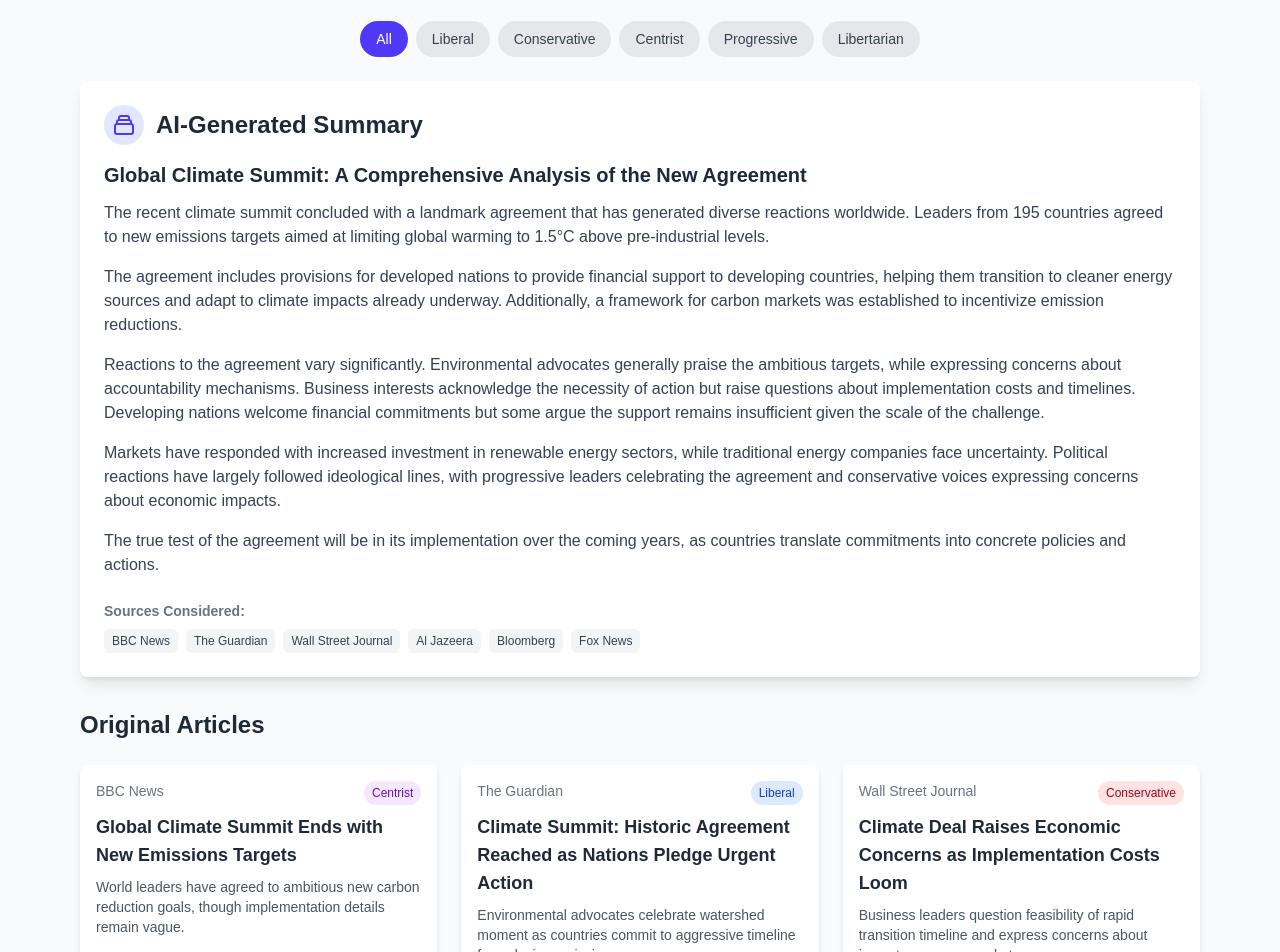
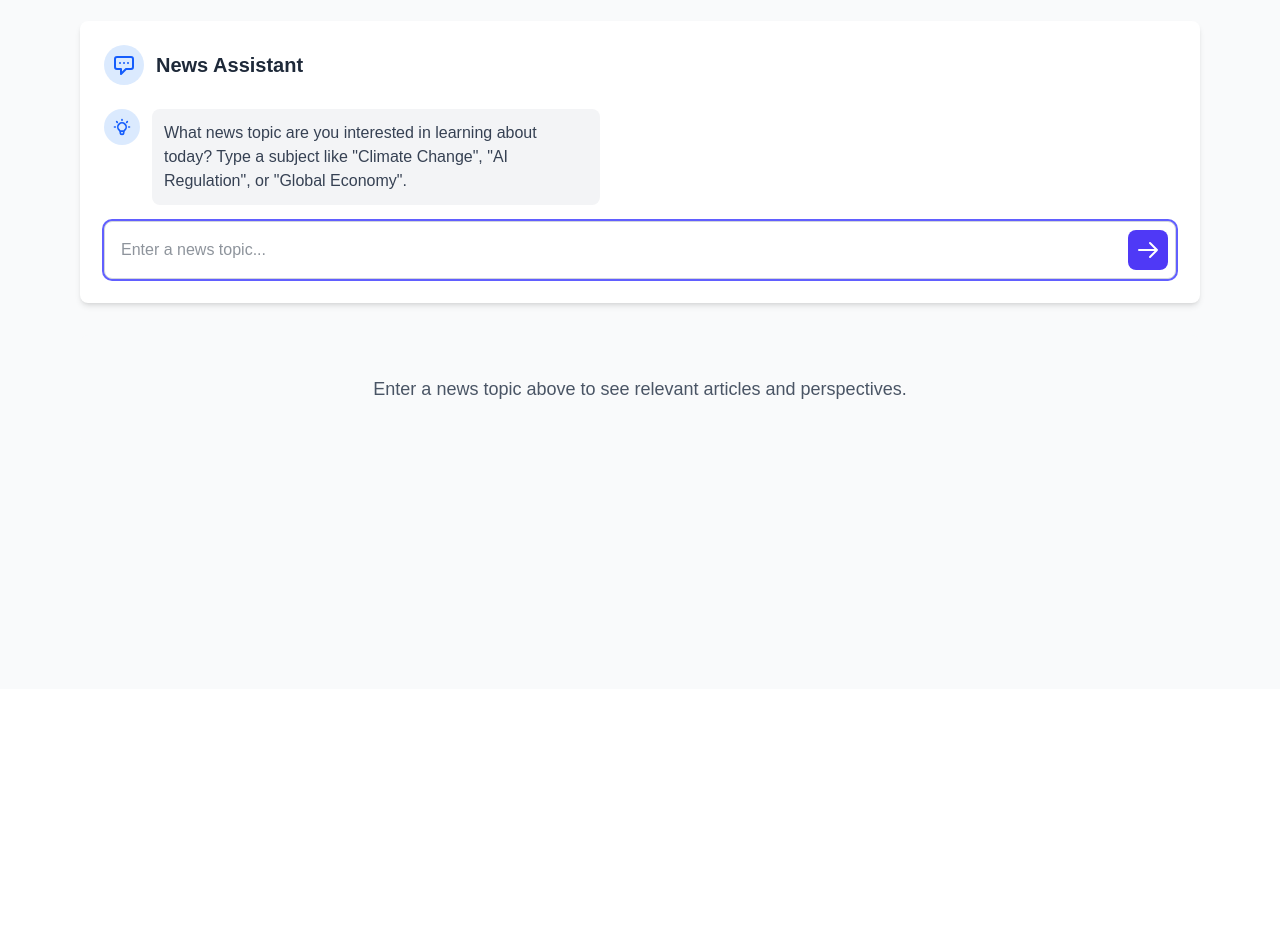
Before and after one commit to AveryLor/BiasBreaker, a Next.js app in the folder frontend/: page /compare in a window 1280 px wide. Shown: the part 240-1192 px from the top of the page. After the commit the page ends 977 px from the top, so only its background shows below. Built offline with nearby package versions, Linux system fonts and the light colour scheme.

Commit message:
Added chatbot interface, comparison view and trending topic links

```diff
--- a/frontend/package.json
+++ b/frontend/package.json
@@ -6,7 +6,8 @@
     "dev": "next dev --turbopack",
     "build": "next build",
     "start": "next start",
-    "lint": "next lint"
+    "lint": "next lint",
+    "install": "npm install"
   },
   "dependencies": {
     "@heroicons/react": "^2.2.0",
--- a/frontend/src/app/compare/page.tsx
+++ b/frontend/src/app/compare/page.tsx
@@ -1,12 +1,24 @@
 'use client';
 
-import React from 'react';
+import React, { useEffect, useState } from 'react';
 import NewsFeed from '@/components/NewsFeed';
+import { useSearchParams } from 'next/navigation';
 
 export default function ComparePage() {
+  const searchParams = useSearchParams();
+  const topicParam = searchParams.get('topic');
+  const [initialTopic, setInitialTopic] = useState<string | null>(null);
+
+  useEffect(() => {
+    // Set the initial topic from URL parameter
+    if (topicParam) {
+      setInitialTopic(topicParam);
+    }
+  }, [topicParam]);
+
   return (
     <div className="min-h-screen bg-gray-50 dark:bg-gray-900 py-8">
-      <NewsFeed />
+      <NewsFeed initialTopic={initialTopic} />
     </div>
   );
 }
--- a/frontend/src/app/page.tsx
+++ b/frontend/src/app/page.tsx
@@ -1,4 +1,3 @@
-import SearchBar from "@/components/SearchBar";
 import InfoBanner from "@/components/InfoBanner";
 import TrendingTopics from "@/components/TrendingTopics";
 import Link from "next/link";
@@ -21,11 +20,6 @@ export default function Home() {
 
       {/* Info Banner */}
       <InfoBanner />
-
-      {/* Search Section */}
-      <div className="my-8">
-        <SearchBar />
-      </div>
 
       {/* Featured Sections */}
       <div className="grid grid-cols-1 lg:grid-cols-3 gap-8 my-12">
--- /dev/null
+++ b/frontend/src/components/ChatbotInput.tsx
@@ -0,0 +1,103 @@
+import React, { useState, useRef, useEffect } from 'react';
+
+interface ChatbotInputProps {
+  onTopicSubmit: (topic: string) => void;
+  initialValue?: string | null;
+}
+
+const ChatbotInput: React.FC<ChatbotInputProps> = ({ onTopicSubmit, initialValue }) => {
+  const [inputValue, setInputValue] = useState<string>('');
+  const [isTyping, setIsTyping] = useState<boolean>(false);
+  const [sentMessage, setSentMessage] = useState<string | null>(null);
+  const inputRef = useRef<HTMLInputElement>(null);
+
+  // Handle the initialValue if provided
+  useEffect(() => {
+    if (initialValue && !sentMessage) {
+      setSentMessage(initialValue);
+      // We don't need to call onTopicSubmit here because the parent component
+      // already knows about this topic (it provided it)
+    }
+  }, [initialValue, sentMessage]);
+
+  useEffect(() => {
+    // Focus the input on component mount
+    if (inputRef.current) {
+      inputRef.current.focus();
+    }
+  }, []);
+
+  const handleSubmit = (e: React.FormEvent) => {
+    e.preventDefault();
+    if (inputValue.trim()) {
+      setSentMessage(inputValue.trim());
+      onTopicSubmit(inputValue.trim());
+      setInputValue('');
+    }
+  };
+
+  return (
+    <div className="bg-white dark:bg-gray-800 rounded-lg shadow-md p-6 mb-8">
+      <div className="flex items-center mb-6">
+        <div className="w-10 h-10 flex items-center justify-center bg-blue-100 dark:bg-blue-900 rounded-full mr-3">
+          <svg xmlns="http://www.w3.org/2000/svg" className="h-6 w-6 text-blue-600 dark:text-blue-300" fill="none" viewBox="0 0 24 24" stroke="currentColor">
+            <path strokeLinecap="round" strokeLinejoin="round" strokeWidth={2} d="M8 10h.01M12 10h.01M16 10h.01M9 16H5a2 2 0 01-2-2V6a2 2 0 012-2h14a2 2 0 012 2v8a2 2 0 01-2 2h-5l-5 5v-5z" />
+          </svg>
+        </div>
+        <h2 className="text-xl font-bold text-gray-800 dark:text-gray-200">News Assistant</h2>
+      </div>
+
+      <div className="mb-4">
+        <div className="flex items-start mb-4">
+          <div className="bg-blue-100 dark:bg-blue-900 rounded-full p-2 mr-3">
+            <svg xmlns="http://www.w3.org/2000/svg" className="h-5 w-5 text-blue-600 dark:text-blue-300" fill="none" viewBox="0 0 24 24" stroke="currentColor">
+              <path strokeLinecap="round" strokeLinejoin="round" strokeWidth={2} d="M9.663 17h4.673M12 3v1m6.364 1.636l-.707.707M21 12h-1M4 12H3m3.343-5.657l-.707-.707m2.828 9.9a5 5 0 117.072 0l-.548.547A3.374 3.374 0 0014 18.469V19a2 2 0 11-4 0v-.531c0-.895-.356-1.754-.988-2.386l-.548-.547z" />
+            </svg>
+          </div>
+          <div className="bg-gray-100 dark:bg-gray-700 rounded-lg p-3 max-w-md">
+            <p className="text-gray-700 dark:text-gray-300">
+              What news topic are you interested in learning about today? Type a subject like "Climate Change", "AI Regulation", or "Global Economy".
+            </p>
+          </div>
+        </div>
+
+        {sentMessage && (
+          <div className="flex items-start justify-end mb-4">
+            <div className="bg-indigo-100 dark:bg-indigo-900 rounded-lg p-3 max-w-md">
+              <p className="text-gray-700 dark:text-gray-300">{sentMessage}</p>
+            </div>
+            <div className="bg-indigo-500 rounded-full p-2 ml-3">
+              <svg xmlns="http://www.w3.org/2000/svg" className="h-5 w-5 text-white" fill="none" viewBox="0 0 24 24" stroke="currentColor">
+                <path strokeLinecap="round" strokeLinejoin="round" strokeWidth={2} d="M16 7a4 4 0 11-8 0 4 4 0 018 0zM12 14a7 7 0 00-7 7h14a7 7 0 00-7-7z" />
+              </svg>
+            </div>
+          </div>
+        )}
+      </div>
+
+      <form onSubmit={handleSubmit} className="relative">
+        <input
+          ref={inputRef}
+          type="text"
+          value={inputValue}
+          onChange={(e) => {
+            setInputValue(e.target.value);
+            setIsTyping(true);
+          }}
+          placeholder="Enter a news topic..."
+          className="w-full p-4 pr-16 rounded-lg border border-gray-300 dark:border-gray-600 bg-white dark:bg-gray-700 text-gray-800 dark:text-gray-200 focus:outline-none focus:ring-2 focus:ring-indigo-500"
+        />
+        <button
+          type="submit"
+          className="absolute right-2 top-1/2 transform -translate-y-1/2 bg-indigo-600 text-white p-2 rounded-lg hover:bg-indigo-700 transition-colors"
+        >
+          <svg xmlns="http://www.w3.org/2000/svg" className="h-6 w-6" fill="none" viewBox="0 0 24 24" stroke="currentColor">
+            <path strokeLinecap="round" strokeLinejoin="round" strokeWidth={2} d="M14 5l7 7m0 0l-7 7m7-7H3" />
+          </svg>
+        </button>
+      </form>
+    </div>
+  );
+};
+
+export default ChatbotInput;
--- a/frontend/src/components/InfoBanner.tsx
+++ b/frontend/src/components/InfoBanner.tsx
@@ -18,7 +18,7 @@ export default function InfoBanner() {
           <h3 className="text-sm font-medium text-blue-700 dark:text-blue-300">About this service</h3>
           <div className="mt-2 text-sm text-blue-600 dark:text-blue-200">
             <p className="mb-1">
-              GenasisAI aggregates news from multiple sources and generates balanced articles by:
+              TBD aggregates news from multiple sources and generates balanced articles by:
             </p>
             <ul className="list-disc pl-5 space-y-1">
               <li>Scanning reputable sources across the ideological spectrum</li>
--- a/frontend/src/components/MergedArticle.tsx
+++ b/frontend/src/components/MergedArticle.tsx
@@ -7,28 +7,28 @@ interface MergedArticleProps {
 
 const MergedArticle: React.FC<MergedArticleProps> = ({ mergedArticle }) => {
   return (
-    <div className="bg-white rounded-lg shadow-lg p-6 mb-8">
+    <div className="bg-white dark:bg-gray-800 rounded-lg shadow-lg p-6 mb-8">
       <div className="flex items-center mb-4">
-        <div className="w-10 h-10 flex items-center justify-center bg-indigo-100 rounded-full mr-3">
-          <svg xmlns="http://www.w3.org/2000/svg" className="h-6 w-6 text-indigo-600" fill="none" viewBox="0 0 24 24" stroke="currentColor">
+        <div className="w-10 h-10 flex items-center justify-center bg-indigo-100 dark:bg-indigo-900 rounded-full mr-3">
+          <svg xmlns="http://www.w3.org/2000/svg" className="h-6 w-6 text-indigo-600 dark:text-indigo-400" fill="none" viewBox="0 0 24 24" stroke="currentColor">
             <path strokeLinecap="round" strokeLinejoin="round" strokeWidth={2} d="M19 11H5m14 0a2 2 0 012 2v6a2 2 0 01-2 2H5a2 2 0 01-2-2v-6a2 2 0 012-2m14 0V9a2 2 0 00-2-2M5 11V9a2 2 0 012-2m0 0V5a2 2 0 012-2h6a2 2 0 012 2v2M7 7h10" />
           </svg>
         </div>
-        <h2 className="text-2xl font-bold text-gray-800">AI-Generated Summary</h2>
+        <h2 className="text-2xl font-bold text-gray-800 dark:text-gray-200">AI-Generated Summary</h2>
       </div>
 
-      <h3 className="text-xl font-semibold mb-3 text-gray-800">{mergedArticle.title}</h3>
+      <h3 className="text-xl font-semibold mb-3 text-gray-800 dark:text-gray-200">{mergedArticle.title}</h3>
       <div className="prose max-w-none mb-6">
         {mergedArticle.summary.split('\n\n').map((paragraph, idx) => (
-          <p key={idx} className="mb-4 text-gray-700">{paragraph}</p>
+          <p key={idx} className="mb-4 text-gray-700 dark:text-gray-300">{paragraph}</p>
         ))}
       </div>
 
       <div className="mt-4">
-        <h4 className="text-sm font-semibold text-gray-500 mb-2">Sources Considered:</h4>
+        <h4 className="text-sm font-semibold text-gray-500 dark:text-gray-400 mb-2">Sources Considered:</h4>
         <div className="flex flex-wrap gap-2">
           {mergedArticle.sourcesConsidered.map((source, idx) => (
-            <span key={idx} className="bg-gray-100 text-gray-700 px-2 py-1 rounded-md text-xs">
+            <span key={idx} className="bg-gray-100 dark:bg-gray-700 text-gray-700 dark:text-gray-300 px-2 py-1 rounded-md text-xs">
               {source}
             </span>
           ))}
--- a/frontend/src/components/NewsArticleCard.tsx
+++ b/frontend/src/components/NewsArticleCard.tsx
@@ -8,17 +8,17 @@ interface NewsArticleCardProps {
 const getPerspectiveColor = (perspective: string): string => {
   switch (perspective) {
     case 'Liberal':
-      return 'bg-blue-100 text-blue-800';
+      return 'bg-blue-100 text-blue-800 dark:bg-blue-900 dark:text-blue-300';
     case 'Conservative':
-      return 'bg-red-100 text-red-800';
+      return 'bg-red-100 text-red-800 dark:bg-red-900 dark:text-red-300';
     case 'Centrist':
-      return 'bg-purple-100 text-purple-800';
+      return 'bg-purple-100 text-purple-800 dark:bg-purple-900 dark:text-purple-300';
     case 'Progressive':
-      return 'bg-green-100 text-green-800';
+      return 'bg-green-100 text-green-800 dark:bg-green-900 dark:text-green-300';
     case 'Libertarian':
-      return 'bg-yellow-100 text-yellow-800';
+      return 'bg-yellow-100 text-yellow-800 dark:bg-yellow-900 dark:text-yellow-300';
     default:
-      return 'bg-gray-100 text-gray-800';
+      return 'bg-gray-100 text-gray-800 dark:bg-gray-700 dark:text-gray-300';
   }
 };
 
@@ -26,18 +26,18 @@ const NewsArticleCard: React.FC<NewsArticleCardProps> = ({ article }) => {
   const perspectiveClass = getPerspectiveColor(article.perspective);
 
   return (
-    <div className="bg-white rounded-lg shadow-md overflow-hidden hover:shadow-lg transition-shadow duration-300">
+    <div className="bg-white dark:bg-gray-800 rounded-lg shadow-md overflow-hidden hover:shadow-lg transition-shadow duration-300">
       <div className="p-4">
         <div className="flex justify-between items-start mb-2">
-          <span className="text-sm font-medium text-gray-500">{article.source}</span>
+          <span className="text-sm font-medium text-gray-500 dark:text-gray-400">{article.source}</span>
           <span className={`text-xs px-2 py-1 rounded-full ${perspectiveClass}`}>
             {article.perspective}
           </span>
         </div>
-        <h3 className="text-lg font-bold mb-2 text-gray-800">{article.title}</h3>
-        <p className="text-gray-600 mb-4 text-sm">{article.excerpt}</p>
+        <h3 className="text-lg font-bold mb-2 text-gray-800 dark:text-gray-200">{article.title}</h3>
+        <p className="text-gray-600 dark:text-gray-400 mb-4 text-sm">{article.excerpt}</p>
         <div className="flex justify-between items-center">
-          <span className="text-xs text-gray-500">{article.date}</span>
+          <span className="text-xs text-gray-500 dark:text-gray-400">{article.date}</span>
           <a
             href={article.url}
             target="_blank"
--- a/frontend/src/components/NewsFeed.tsx
+++ b/frontend/src/components/NewsFeed.tsx
@@ -1,22 +1,77 @@
-import React, { useState } from 'react';
+import React, { useState, useEffect } from 'react';
 import NewsArticleCard from './NewsArticleCard';
 import MergedArticle from './MergedArticle';
+import ChatbotInput from './ChatbotInput';
 import { dummyNewsData } from '../data/dummyData';
 
-const NewsFeed: React.FC = () => {
+interface NewsFeedProps {
+  initialTopic?: string | null;
+}
+
+const NewsFeed: React.FC<NewsFeedProps> = ({ initialTopic }) => {
   const [selectedPerspective, setSelectedPerspective] = useState<string | null>(null);
+  const [searchTopic, setSearchTopic] = useState<string | null>(null);
+  const [showArticles, setShowArticles] = useState<boolean>(false);
 
-  const filteredArticles = selectedPerspective
-    ? dummyNewsData.articles.filter(article => article.perspective === selectedPerspective)
-    : dummyNewsData.articles;
+  // Use the initialTopic when provided
+  useEffect(() => {
+    if (initialTopic) {
+      setSearchTopic(initialTopic);
+      setShowArticles(true);
+    }
+  }, [initialTopic]);
+
+  // Filter articles based on both perspective and search topic
+  const filteredArticles = dummyNewsData.articles.filter(article => {
+    // Filter by perspective if selected
+    const perspectiveMatch = selectedPerspective
+      ? article.perspective === selectedPerspective
+      : true;
+
+    // Filter by topic if provided
+    const topicMatch = searchTopic
+      ? article.title.toLowerCase().includes(searchTopic.toLowerCase()) ||
+        article.excerpt.toLowerCase().includes(searchTopic.toLowerCase())
+      : true;
+
+    return perspectiveMatch && topicMatch;
+  });
 
   const perspectives = ['All', 'Liberal', 'Conservative', 'Centrist', 'Progressive', 'Libertarian'];
 
+  // Handle topic submission from chatbot
+  const handleTopicSubmit = (topic: string) => {
+    setSearchTopic(topic);
+    setShowArticles(true);
+  };
+
   return (
     <div className="container mx-auto px-4 py-8 max-w-6xl">
-      <h1 className="text-3xl font-bold text-center mb-8 text-gray-800">
+      <h1 className="text-3xl font-bold text-center mb-8 text-gray-800 dark:text-gray-100">
         News Perspective Aggregator
       </h1>
+
+      {/* Chatbot Input */}
+      <ChatbotInput onTopicSubmit={handleTopicSubmit} initialValue={initialTopic} />
+
+      {showArticles && (
+        <>
+          {searchTopic && (
+            <div className="mb-4 text-center">
+              <span className="text-lg font-medium text-gray-700 dark:text-gray-300">
+                Showing results for: <span className="font-bold text-indigo-600 dark:text-indigo-400">{searchTopic}</span>
+              </span>
+              <button
+                onClick={() => {
+                  setSearchTopic(null);
+                  setShowArticles(false);
+                }}
+                className="ml-3 text-sm text-indigo-600 dark:text-indigo-400 hover:underline"
+              >
+                Clear search
+              </button>
+            </div>
+          )}
 
           {/* Perspective Filter */}
           <div className="mb-6">
@@ -27,8 +82,8 @@ const NewsFeed: React.FC = () => {
                   onClick={() => setSelectedPerspective(perspective === 'All' ? null : perspective)}
                   className={`px-4 py-2 rounded-full text-sm font-medium ${
                     (perspective === 'All' && selectedPerspective === null) || perspective === selectedPerspective
-                  ? 'bg-indigo-600 text-white'
-                  : 'bg-gray-200 text-gray-700 hover:bg-gray-300'
+                      ? 'bg-indigo-600 text-white dark:bg-indigo-500'
+                      : 'bg-gray-200 text-gray-700 hover:bg-gray-300 dark:bg-gray-700 dark:text-gray-300 dark:hover:bg-gray-600'
                   }`}
                 >
                   {perspective}
@@ -38,15 +93,42 @@ const NewsFeed: React.FC = () => {
           </div>
 
           {/* AI-Generated Summary */}
-      <MergedArticle mergedArticle={dummyNewsData.mergedArticle} />
+          <MergedArticle mergedArticle={{
+            ...dummyNewsData.mergedArticle,
+            title: searchTopic
+              ? `${searchTopic}: A Comprehensive Analysis`
+              : dummyNewsData.mergedArticle.title
+          }} />
 
           {/* Individual Articles */}
-      <h2 className="text-2xl font-bold mb-6 text-gray-800">Original Articles</h2>
+          <h2 className="text-2xl font-bold mb-6 text-gray-800 dark:text-gray-100">
+            Original Articles {filteredArticles.length > 0 ? `(${filteredArticles.length})` : ''}
+          </h2>
+
+          {filteredArticles.length > 0 ? (
             <div className="grid grid-cols-1 md:grid-cols-2 lg:grid-cols-3 gap-6">
               {filteredArticles.map((article) => (
                 <NewsArticleCard key={article.id} article={article} />
               ))}
             </div>
+          ) : (
+            <div className="text-center py-10 bg-gray-50 dark:bg-gray-800 rounded-lg">
+              <p className="text-gray-600 dark:text-gray-400">
+                No articles found for this topic and perspective filter combination.
+                Try a different topic or clear the perspective filter.
+              </p>
+            </div>
+          )}
+        </>
+      )}
+
+      {!showArticles && !searchTopic && (
+        <div className="text-center py-10 bg-gray-50 dark:bg-gray-800 rounded-lg mt-8">
+          <p className="text-gray-600 dark:text-gray-400 text-lg">
+            Enter a news topic above to see relevant articles and perspectives.
+          </p>
+        </div>
+      )}
     </div>
   );
 };
--- a/frontend/src/components/TrendingTopics.tsx
+++ b/frontend/src/components/TrendingTopics.tsx
@@ -36,7 +36,7 @@ export default function TrendingTopics({ topics = [] }: TrendingTopicsProps) {
         {displayTopics.map((topic) => (
           <Link
             key={topic.id}
-            href={`/topics/${topic.id}`}
+            href={`/compare?topic=${encodeURIComponent(topic.title)}`}
             className="group p-4 border border-gray-200 dark:border-gray-700 rounded-lg hover:shadow-md transition-shadow bg-white dark:bg-gray-800"
           >
             <div className="flex justify-between items-start">
```
Also changed, not shown: frontend/src/components/Header.tsx (+1 -17 lines), 1 other file (tests, documents, lock files or other folders). Lines whose indentation alone changed are shown as unchanged.
